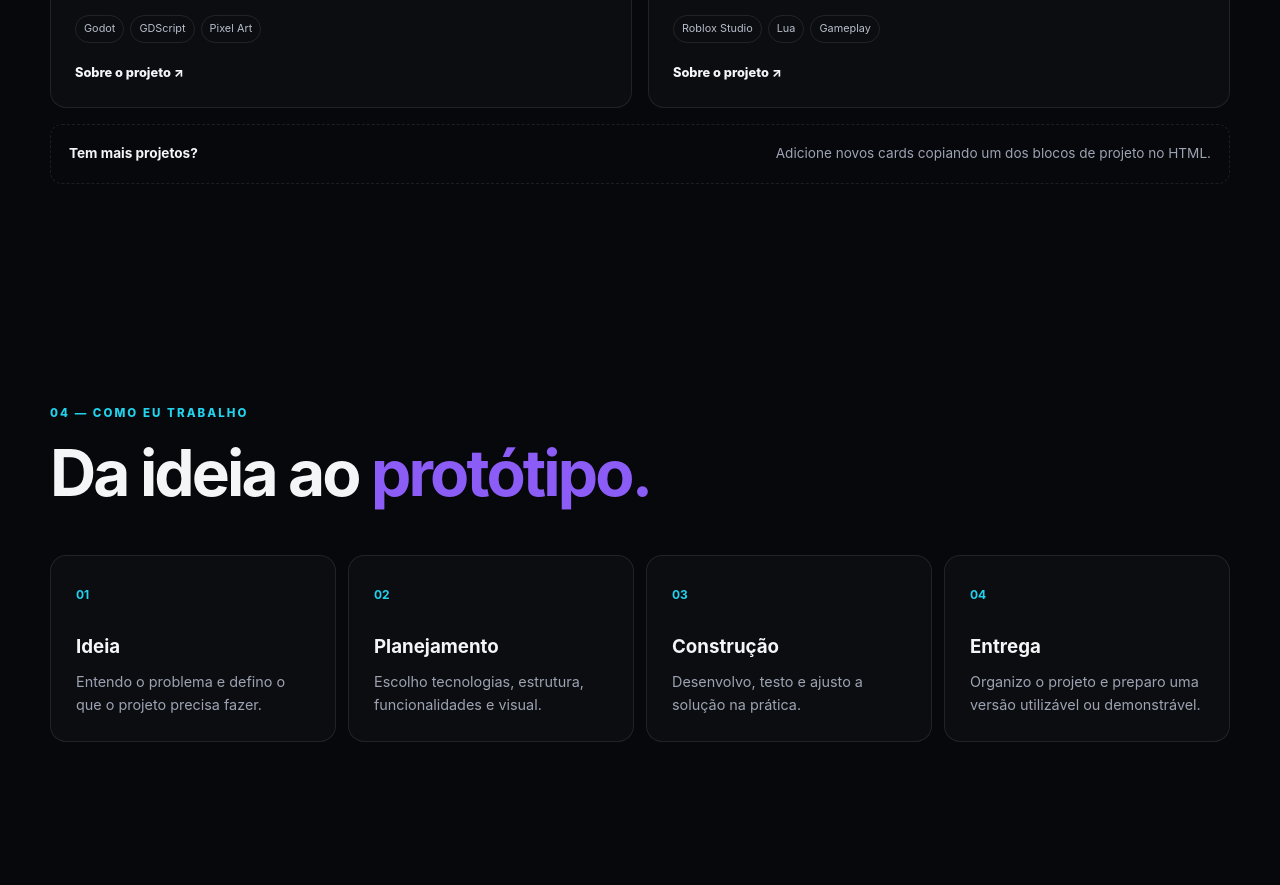
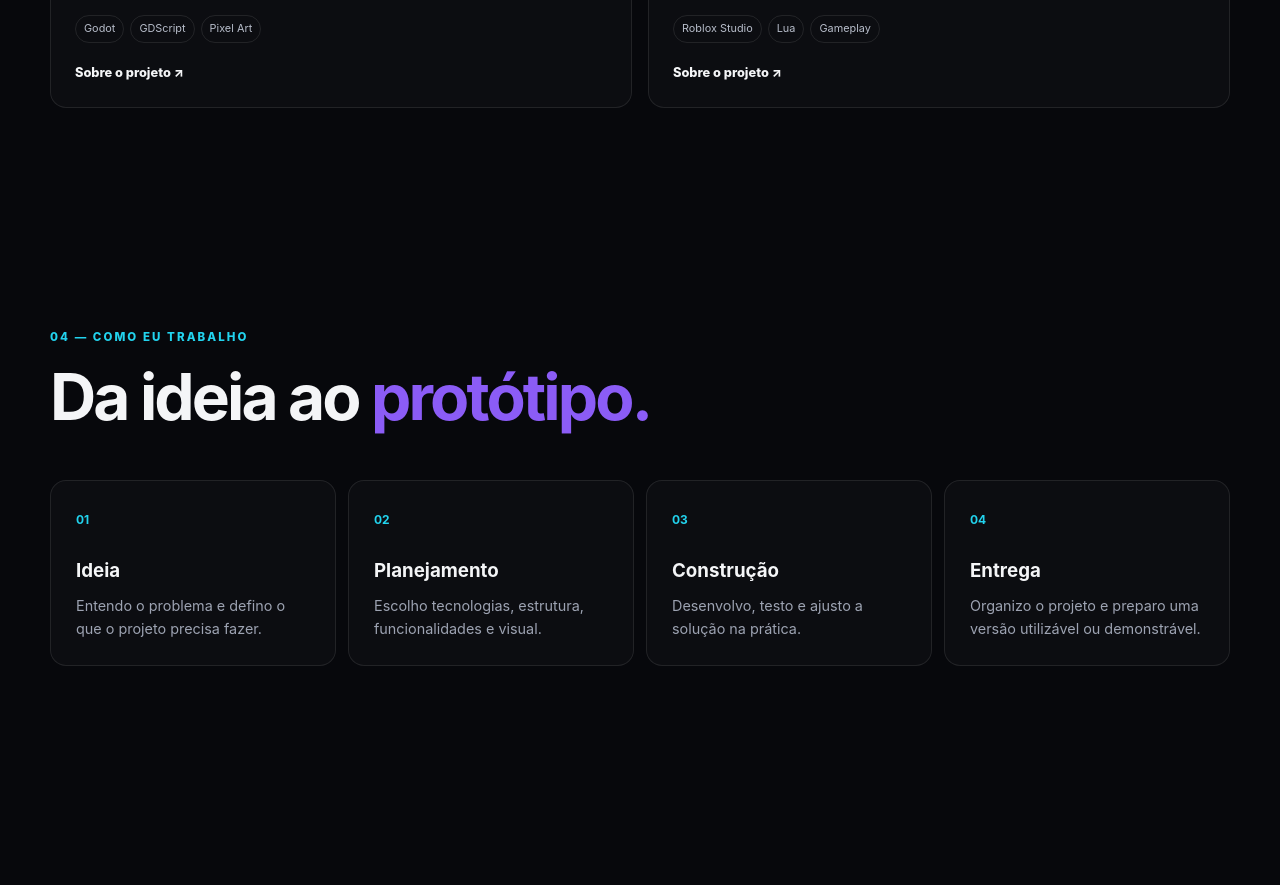
Before and after one commit to EnzoDeLorenzo/portifolio, a plain HTML site: page index.html in a window 1280 px wide. Shown: the part 4070-4955 px from the top of the page. Drawn offline with Linux system fonts and the light colour scheme.

Commit message:
Retirada de texto exemplo.

```diff
--- a/index.html
+++ b/index.html
@@ -235,10 +235,6 @@
 
       </div>
 
-      <div class="add-project reveal">
-        <strong>Tem mais projetos?</strong>
-        <span>Adicione novos cards copiando um dos blocos de projeto no HTML.</span>
-      </div>
     </section>
 
     <section class="section process-section">
```
